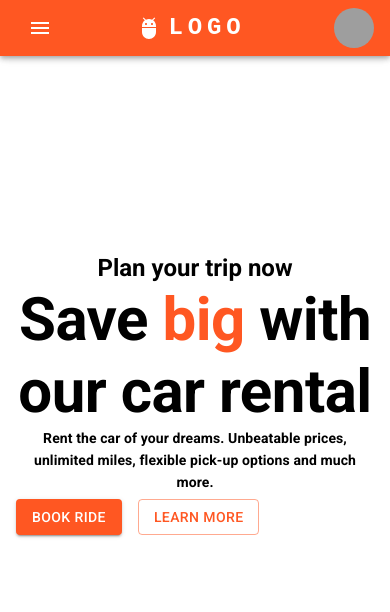
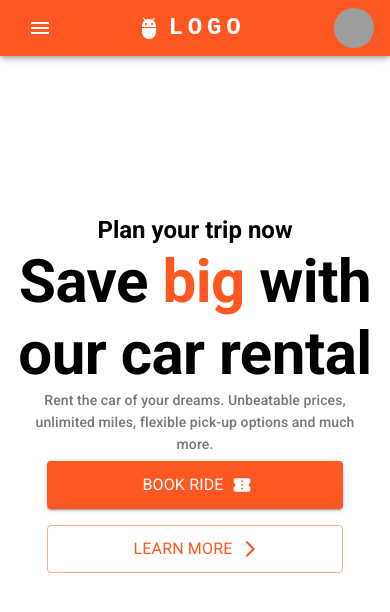
Before and after one commit to jamelle01/car-rental-next-mui, a Next.js app: page / in a window 390 px wide. Shown: the top 612 px of the page. Built offline with nearby package versions, Linux system fonts and the light colour scheme; grey boxes are pictures that could not be loaded.

Commit message:
update button responsiveness

```diff
--- a/src/components/Hero.js
+++ b/src/components/Hero.js
@@ -2,6 +2,10 @@ import { Container, Box, Grid, Typography, Button } from "@mui/material";
 import Image from "next/image";
 import { useMediaQuery } from "@mui/material";
 import { useTheme } from "@mui/material/styles";
+
+// icon imports
+import ConfirmationNumberRoundedIcon from "@mui/icons-material/ConfirmationNumberRounded";
+import ArrowForwardIosRoundedIcon from "@mui/icons-material/ArrowForwardIosRounded";
 
 const Hero = () => {
   const theme = useTheme();
@@ -49,23 +53,53 @@ const Hero = () => {
               variant="subtitle2"
               gutterBottom
               sx={{
-                fontWeight: "bolder",
                 textAlign: isMobileView ? "center" : "left",
+                color: "#777",
               }}
             >
               Rent the car of your dreams. Unbeatable prices, unlimited miles,
               flexible pick-up options and much more.
             </Typography>
-            <Grid container spacing={2}>
-              <Grid item>
-                <Button variant="contained">Book Ride</Button>
+            <Grid
+              sx={{
+                textAlign: isMobileView ? "center" : "left",
+                justifyContent: isMobileView ? "center" : "flex-start",
+              }}
+              container
+              spacing={2}
+            >
+              <Grid item xs={10} md={4}>
+                <Button
+                  fullWidth
+                  variant="contained"
+                  endIcon={<ConfirmationNumberRoundedIcon />}
+                  sx={{
+                    height: "48px", // Adjust the height value as needed
+                    paddingTop: "8px", // Add padding to vertically center the text and icon
+                    paddingBottom: "8px",
+                  }}
+                >
+                  <Typography>Book Ride</Typography>
+                </Button>
               </Grid>
-              <Grid item>
-                <Button variant="outlined">Learn More</Button>
+              <Grid item xs={10} md={4}>
+                <Button
+                  fullWidth
+                  endIcon={<ArrowForwardIosRoundedIcon />}
+                  sx={{
+                    height: "48px", // Adjust the height value as needed
+                    paddingTop: "8px", // Add padding to vertically center the text and icon
+                    paddingBottom: "8px",
+                  }}
+                  variant="outlined"
+                >
+                  <Typography >Learn More</Typography>
+                </Button>
               </Grid>
             </Grid>
           </Box>
         </Grid>
+
         <Grid item xs={12} md={6}>
           <img
             src="/images/hero/hero-bg.png"
```
